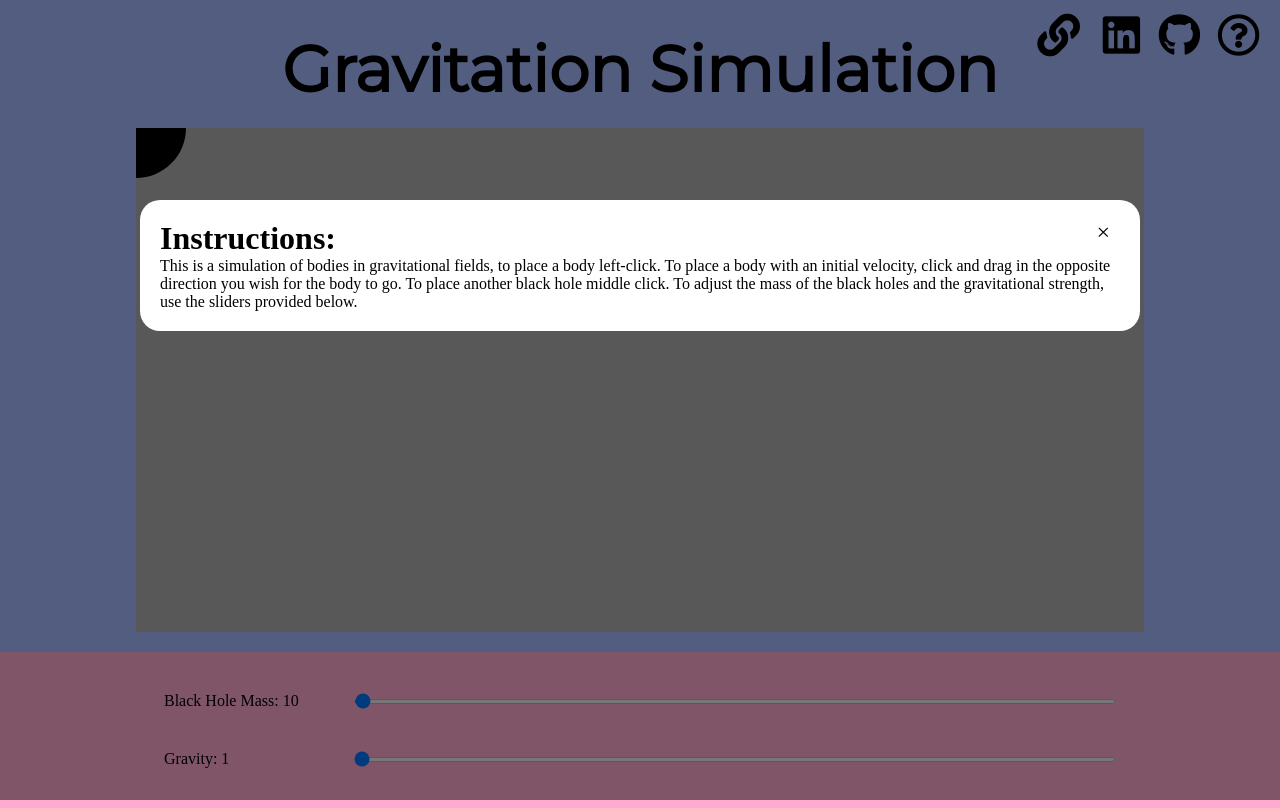
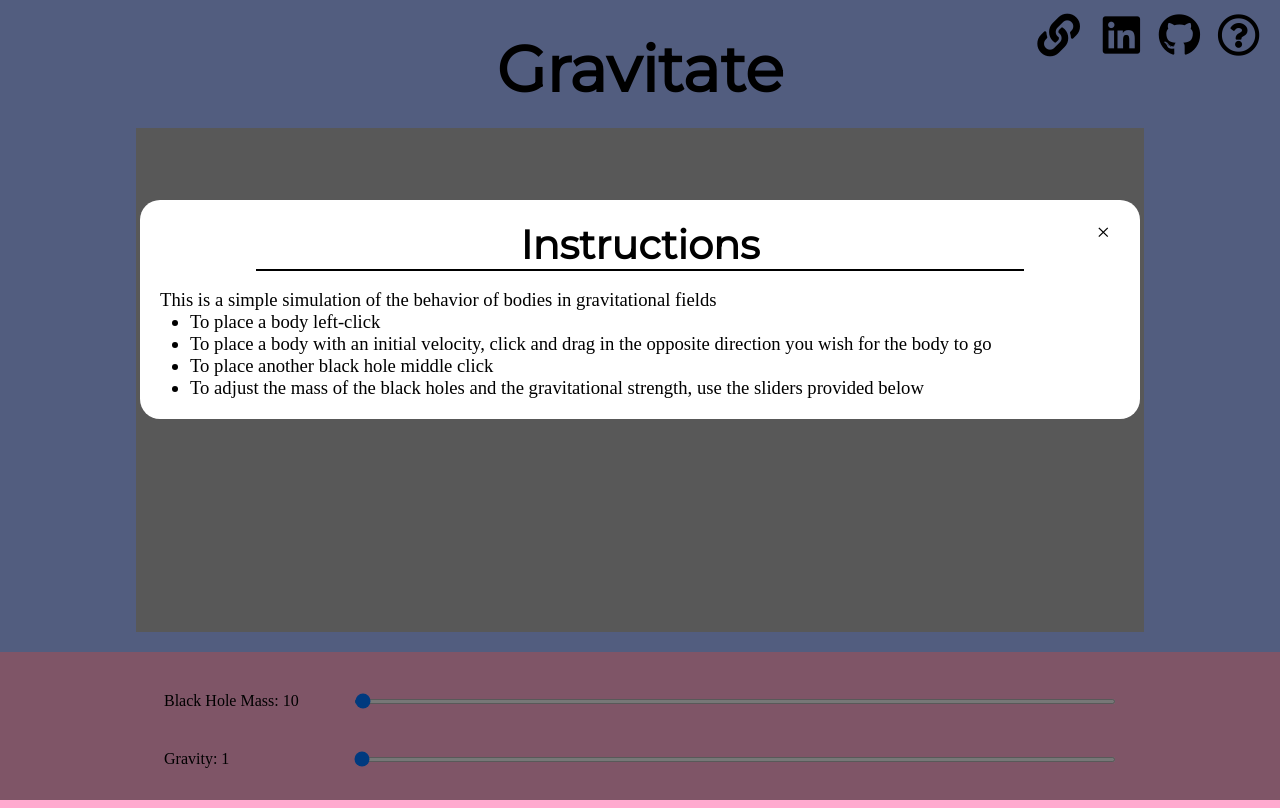
Before and after one commit to DavidPeet8/BlackHole-simulator, a plain HTML site: page index.html in a window 1280 px wide. Both pictures are taken after a click on the link 1238 px from the left and 36 px from the top of the page. Drawn offline with nearby package versions, Linux system fonts and the light colour scheme; a web font is replaced by a local one.

Commit message:
Small updates

```diff
--- a/body.js
+++ b/body.js
@@ -14,6 +14,7 @@ class Body
         this.dx = 0;
         this.dy = 0;
         this.grav = false; // Why is this even here?
+        this.color = '#'+(Math.random() * 0xFFFFFF << 0).toString(16).padStart(6, '0');
     }
 
     update(context, blackHoles, G)
@@ -33,12 +34,11 @@ class Body
 
         this.x += this.dx;
         this.y += this.dy;
-        this.draw(context);
     }
 
     draw(context)
     {
-        context.fillStyle = "#ffde5b";
+        context.fillStyle = this.color;
         context.beginPath();
         context.arc(this.x, this.y, this.r, 0, 2 * Math.PI);
         context.fill();
--- a/index.html
+++ b/index.html
@@ -15,7 +15,7 @@
     <meta charset="UTF-8">
     <meta name="viewport" content="width=device-width, initial-scale=1.0">
     <meta http-equiv="X-UA-Compatible" content="ie=edge">
-    <title>Black Hole Sim</title>
+    <title>Gravitate</title>
 
     <link href="https://cdnjs.cloudflare.com/ajax/libs/font-awesome/5.13.0/css/all.min.css" rel="stylesheet">
     <link href="https://fonts.googleapis.com/css?family=Oxygen|Lato|Montserrat|Muli|Roboto"
@@ -31,7 +31,7 @@
 <body class="fullwidth fullheight">
     <section id="simArea">
         <div class="header">
-            <h1>Gravitation Simulation</h1>
+            <h1>Gravitate</h1>
             <a id='inbtn' href="https://www.linkedin.com/in/dapeet/"><i class="fab fa-linkedin link"></i></a>
             <a id='websitebtn' href="https://davidpeet8.github.io/website/#/"><i class="fas fa-link link"></i></a>
             <a id='githubbtn' href="https://github.com/DavidPeet8"><i class="fab fa-github link"></i></a>
@@ -45,8 +45,16 @@
             <span onclick="document.getElementById('modal').style.display='none'"
           class="close-modal display-topright">&times;</span>
             <div class="container">
-                <h1 class="help-header">Instructions:</h1>
-                <p class="help-text">This is a simulation of bodies in gravitational fields, to place a body left-click. To place a body with an initial velocity, click and drag in the opposite direction you wish for the body to go. To place another black hole middle click. To adjust the mass of the black holes and the gravitational strength, use the sliders provided below.</p>
+                <h1 class="help-header">Instructions</h1>
+                <hr class="help-rule">
+                <br>
+                <p class="help-text">This is a simple simulation of the behavior of bodies in gravitational fields</p>
+                <ul class="help-text help-list">
+                    <li>To place a body left-click</li>
+                    <li> To place a body with an initial velocity, click and drag in the opposite direction you wish for the body to go </li>
+                    <li> To place another black hole middle click</li>
+                    <li> To adjust the mass of the black holes and the gravitational strength, use the sliders provided below</li>
+                </ul>
             </div>
         </div>
     </div>
--- a/index.less
+++ b/index.less
@@ -125,3 +125,23 @@ body {
         }
     }
 }
+
+.help-header {
+    font-size: 30pt;
+    font-family: 'Montserrat';
+    text-align: center;
+}
+
+.help-text {
+    font-size: 14pt
+}
+
+.help-rule {
+    width: 80%;
+    border: 1px solid black;
+    margin: 0 auto;
+}
+
+.help-list {
+    margin-left: 30px;
+}
--- a/orbit.js
+++ b/orbit.js
@@ -24,13 +24,14 @@ function fixDPI()
 function checkCollisions()
 {
     blackHoles.forEach((bh) => {
-        for(let i = 0; i < bodies.length; i++){
+        for(let i = 0; i < bodies.length; i++)
+        {
             // Use pythgorean theorem compared to sum of radii
             const actDist = Math.sqrt(Math.pow(bodies[i].x - bh.x,2) + Math.pow(bodies[i].y - bh.y, 2))
             const compDist = bodies[i].r + bh.r;
-            if (actDist <= compDist)
+            if (actDist <= compDist) // current trajectory intersects black hole
             {
-                bodies.splice(i,i);
+                bodies.splice(i,1);
             }
         }
     });
@@ -42,15 +43,13 @@ function updateGame()
     context.fillStyle = "#B0B0B0";
     context.fillRect(0, 0, canvas.width, canvas.height);
     blackHoles.forEach((bh) => { bh.draw(context) });
+    checkCollisions();
     bodies.forEach((b) => { b.update(context, blackHoles, G) });
-    checkCollisions();
+    bodies.forEach((b) => { b.draw(context) });
     requestAnimationFrame(updateGame);
 }
 
 window.onload = () => {
-    // Create initial black hole
-    blackHoles.push(new BlackHole(canvas.offsetWidth / 2, canvas.offsetHeight / 2, 50));
-
     // Register listeners for placing bodies and black holes
     document.addEventListener('mousedown', handleMouseDown);
     document.addEventListener('mouseup', handleMouseUp);
```
